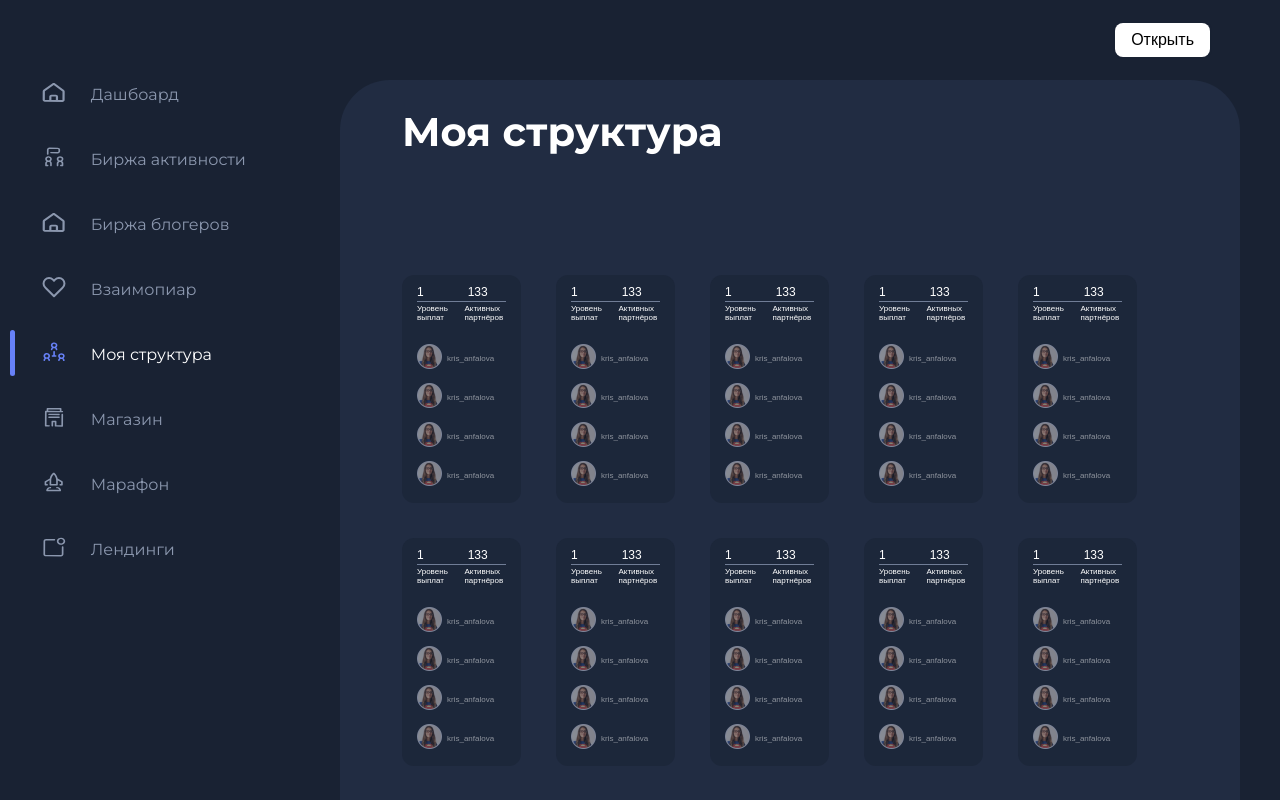
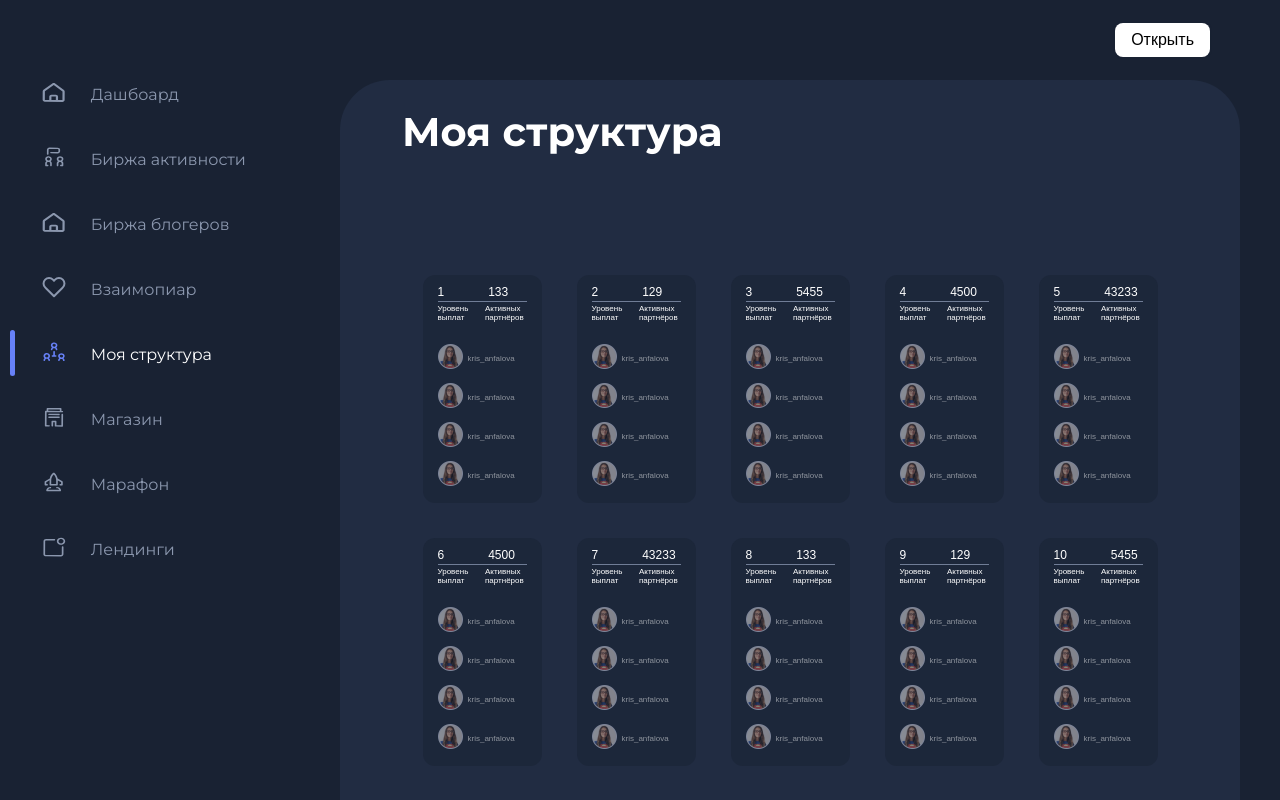
Before and after one commit to comp-master-byte/dfa-media, a React (Create React App) app: page /structure in a window 1280 px wide. Shown: the top 800 px of the page. Built offline with nearby package versions, Linux system fonts and the light colour scheme; a web font is replaced by a local one.

Commit message:
Добавлены поля в карточку

```diff
--- a/src/components/Card/Card.jsx
+++ b/src/components/Card/Card.jsx
@@ -1,15 +1,16 @@
 import React from "react";
 import styles from "./Card.module.scss";
-import { users } from "../../data/user";
+import { users } from "../../data/users.js";
 
-export const Card = () => {
+export const Card = (props) => {
 
+    const { card } = props;
 
     return (
         <div className={styles.card}>
             <div className={styles.cardNumbers}>
-                <div className={styles.cardNumber__level}>1</div>
-                <div className={styles.cardNumber__partners}>133</div>
+                <div className={styles.cardNumber__level}>{card?.lavel}</div>
+                <div className={styles.cardNumber__partners}>{card?.partners}</div>
             </div>
             <div className={styles.border} />
             <div className={styles.cardInfo}>
--- a/src/data/cards.js
+++ b/src/data/cards.js
@@ -1,5 +1,16 @@
 export const cards = [
-    {id: 1}, {id: 2}, {id: 3}, {id: 4},
-    {id: 5}, {id: 6}, {id: 7},{id: 8}, {id: 9}, {id: 10}, {id: 11},
-    // {id: 12}, {id: 13}, {id: 14}
+    {id: 1, lavel: 1, partners: 133},
+    {id: 2, lavel: 2, partners: 129},
+    {id: 3, lavel: 3, partners: 5455},
+    {id: 4, lavel: 4, partners: 4500},
+    {id: 5, lavel: 5, partners: 43233},
+    {id: 6, lavel: 6, partners: 4500},
+    {id: 7, lavel: 7, partners: 43233},
+    {id: 8, lavel: 8, partners: 133},
+    {id: 9, lavel: 9, partners: 129},
+    {id: 10, lavel: 10, partners: 5455},
+    {id: 11, lavel: 11, partners: 4500},
+    {id: 12, lavel: 12, partners: 43233},
+    {id: 13, lavel: 13, partners: 133},
+    {id: 14, lavel: 14, partners: 4500}
 ]
--- a/src/pages/MyStructure/MyStructure.jsx
+++ b/src/pages/MyStructure/MyStructure.jsx
@@ -10,7 +10,7 @@ export const MyStructure = () => {
 
             <div className={styles.cardList}>
                 {cards.map(card => {
-                    return <Card key={card.id} />
+                    return <Card key={card.id} card={card} />
                 })}
             </div>
         </div>
--- a/src/pages/MyStructure/MyStructure.module.scss
+++ b/src/pages/MyStructure/MyStructure.module.scss
@@ -9,6 +9,7 @@
 .cardList {
     margin-top: 7.4375rem;
     display: flex;
+    justify-content: center;
     flex-wrap: wrap;
     gap: 2.1875rem;
 }
```
Also changed, not shown: src/data/users.js (renamed from src/data/user.js).
